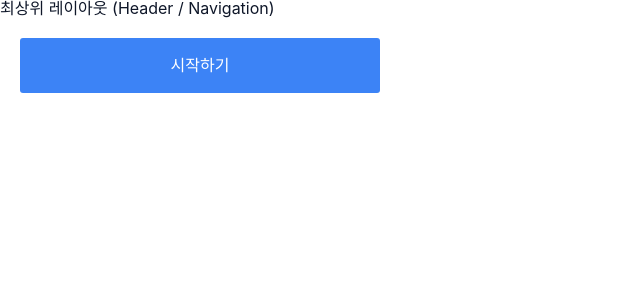
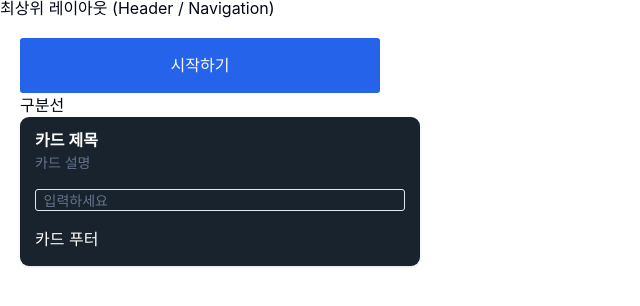
Before and after one commit to JJJ-un/WEANET, a React (Vite) app: page / in a window 1280 px wide. Shown: the top 306 px of the page, without its empty margins (0-640 px from the left). Built offline with nearby package versions, Linux system fonts and the light colour scheme; a web font is replaced by a local one.

Commit message:
chore: 디자인 시스템 단위 변경 HSL -> HEX

```diff
--- a/src/routes/index.tsx
+++ b/src/routes/index.tsx
@@ -1,10 +1,27 @@
 import { createFileRoute } from "@tanstack/react-router";
 import { Button } from "@/shared/ui/button";
+import { Input } from "@/shared/ui/input";
+import * as S from "@/shared/ui/card";
 
 export const Route = createFileRoute("/")({
   component: RouteComponent,
 });
 
 function RouteComponent() {
-  return <Button>시작하기</Button>;
+  return (
+    <div>
+      <Button>시작하기</Button>
+      <div>구분선</div>
+      <S.Card className="w-[400px]">
+        <S.CardHeader>
+          <S.CardTitle>카드 제목</S.CardTitle>
+          <S.CardDescription>카드 설명</S.CardDescription>
+        </S.CardHeader>
+        <S.CardContent>
+          <Input placeholder="입력하세요" />
+        </S.CardContent>
+        <S.CardFooter>카드 푸터</S.CardFooter>
+      </S.Card>
+    </div>
+  );
 }
--- a/src/shared/styles/colors.css
+++ b/src/shared/styles/colors.css
@@ -1,6 +1,6 @@
 /* ========================================= */
 /* 2. 컬러 팔레트 정의 (Design Tokens) */
-/* 실제 색상 값(HSL 숫자)은 여기서만 관리합니다. */
+/* 실제 색상 값(HEX)은 여기서만 관리합니다. */
 /* ========================================= */
 
 :root {
@@ -9,77 +9,63 @@
   /* -------------------------------- */
   --radius: 0.5rem; /* 기본 둥글기 (8px) */
 
+
   /* -------------------------------- */
-  /* Light Mode (Clean White Style) */
+  /* Light Mode (기본) */
   /* -------------------------------- */
 
-  /* 배경: 완전한 흰색 */
-  --background: 0 0% 100%;
-  /* 글씨: 짙은 남색 (가독성 최적화) */
-  --foreground: 222 47% 11%;
+  /* 배경 및 텍스트 */
+  --background: #ffffff;       /* 흰색 */
+  --foreground: #020817;       /* 진한 남색 (Slate-950) */
 
-  /* Primary: 토스 블루 (쨍한 파랑) */
-  --primary: 217 91% 60%;
-  --primary-foreground: 0 0% 100%;
+  /* Primary (브랜드 컬러: Blue-600) */
+  --primary: #2563eb;
+  --primary-foreground: #f8fafc; /* Slate-50 */
 
-  /* Secondary: 연한 회색 배경 */
-  --secondary: 210 40% 96.1%;
-  --secondary-foreground: 222 47% 11%;
+  /* Secondary (보조 버튼 등: Slate-100) */
+  --secondary: #f1f5f9;
+  --secondary-foreground: #0f172a; /* Slate-900 */
 
-  /* Muted: 비활성/설명 텍스트용 배경 */
-  --muted: 210 40% 96.1%;
-  --muted-foreground: 215 16% 47%;
+  /* Muted (비활성, 설명 텍스트: Slate-100) */
+  --muted: #f1f5f9;
+  --muted-foreground: #64748b; /* Slate-500 */
 
-  /* Card: 흰색 */
-  --card: 0 0% 100%;
-  --card-foreground: 222 47% 11%;
+  /* UI 요소 (테두리, 입력창: Slate-200) */
+  --border: #e2e8f0;
+  --input: #e2e8f0;
+  --ring: #2563eb;             /* Primary와 동일 */
+  --card: #ffffff;
+  --card-foreground: #18232D;
 
-  /* UI 요소 (테두리, 입력창) */
-  --border: 214 32% 91%;
-  --input: 214 32% 91%;
-  --ring: 217 91% 60%;
-
-  /* 상태 (Destructive: 경고/삭제) */
-  --destructive: 0 84% 60%;
-  --destructive-foreground: 0 0% 100%;
+  /* 상태 (Destructive: Red-500) */
+  --destructive: #ef4444;
+  --destructive-foreground: #f8fafc;
 }
 
 /* -------------------------------- */
-/* Dark Mode (Deep Navy Style) */
-/* 요청하신 #101C22, #18232D 적용됨 */
+/* Dark Mode (다크 모드 오버라이드) */
 /* -------------------------------- */
 @media (prefers-color-scheme: dark) {
   :root {
-    /* [Background] #101C22 -> HSL 변환 */
-    /* 앱의 메인 배경색 (깊은 네이비) */
-    --background: 200 36% 10%;
-    --foreground: 210 20% 98%;     /* 밝은 회색 텍스트 */
+    --background: #020817;       /* Slate-950 */
+    --foreground: #f8fafc;       /* Slate-50 */
 
-    /* [Card] #18232D -> HSL 변환 */
-    /* 카드, 모달, 컨테이너 배경색 (배경보다 아주 조금 밝음) */
-    --card: 210 30% 14%;
-    --card-foreground: 210 20% 98%;
+    --primary: #3b82f6;          /* Blue-500 (다크모드용 밝은 블루) */
+    --primary-foreground: #0f172a;
 
-    /* [Primary] #0064FF (토스 브랜드 블루) */
-    --primary: 216 100% 50%;
-    --primary-foreground: 0 0% 100%;
+    --secondary: #1e293b;        /* Slate-800 */
+    --secondary-foreground: #f8fafc;
 
-    /* [Secondary] #2C353E (보조 버튼) */
-    --secondary: 210 17% 21%;
-    --secondary-foreground: 210 20% 98%;
+    --muted: #1e293b;            /* Slate-800 */
+    --muted-foreground: #94a3b8; /* Slate-400 */
 
-    /* [Muted] #18232D (설명 텍스트/비활성) */
-    /* 카드 배경색과 동일하게 가져가거나 살짝 다르게 설정 */
-    --muted: 210 30% 14%;
-    --muted-foreground: 213 13% 59%; /* #8B95A1 (회색 텍스트) */
+    --border: #1e293b;           /* Slate-800 */
+    --input: #1e293b;
+    --ring: #1d4ed8;             /* Blue-700 (다크모드 포커스링) */
+    --card: #020817;
+    --card-foreground: #f8fafc;
 
-    /* [Border/Input] #232B34 (구분선) */
-    --border: 212 19% 17%;
-    --input: 212 19% 17%;
-    --ring: 216 100% 50%;
-
-    /* [Destructive] #FF3B30 (경고 빨강) */
-    --destructive: 3 100% 59%;
-    --destructive-foreground: 0 0% 100%;
+    --destructive: #7f1d1d;      /* Red-900 */
+    --destructive-foreground: #f8fafc;
   }
 }
--- a/src/shared/styles/theme.css
+++ b/src/shared/styles/theme.css
@@ -7,27 +7,30 @@
   /* 폰트 연결 */
   --font-sans: "Pretendard", -apple-system, BlinkMacSystemFont, system-ui, Roboto, "Helvetica Neue", "Segoe UI", "Apple SD Gothic Neo", "Noto Sans KR", "Malgun Gothic", "Apple Color Emoji", "Segoe UI Emoji", "Segoe UI Symbol", sans-serif;
 
-  /* 색상 연결 (hsl 함수로 감싸서 사용) */
-  --color-background: hsl(var(--background));
-  --color-foreground: hsl(var(--foreground));
+  /*
+     색상 연결 수정 완료!
+     hsl() 함수를 제거하여 HEX 코드를 그대로 통과시킵니다.
+  */
+  --color-background: var(--background);
+  --color-foreground: var(--foreground);
 
-  --color-primary: hsl(var(--primary));
-  --color-primary-foreground: hsl(var(--primary-foreground));
+  --color-primary: var(--primary);
+  --color-primary-foreground: var(--primary-foreground);
 
-  --color-secondary: hsl(var(--secondary));
-  --color-secondary-foreground: hsl(var(--secondary-foreground));
+  --color-secondary: var(--secondary);
+  --color-secondary-foreground: var(--secondary-foreground);
 
-  --color-muted: hsl(var(--muted));
-  --color-muted-foreground: hsl(var(--muted-foreground));
+  --color-muted: var(--muted);
+  --color-muted-foreground: var(--muted-foreground);
 
-  --color-destructive: hsl(var(--destructive));
-  --color-destructive-foreground: hsl(var(--destructive-foreground));
+  --color-destructive: var(--destructive);
+  --color-destructive-foreground: var(--destructive-foreground);
 
-  --color-border: hsl(var(--border));
-  --color-input: hsl(var(--input));
-  --color-ring: hsl(var(--ring));
-  --color-card: hsl(var(--card));
-  --color-card-foreground: hsl(var(--card-foreground));
+  --color-border: var(--border);
+  --color-input: var(--input);
+  --color-ring: var(--ring);
+  --color-card: var(--card);
+  --color-card-foreground: var(--card-foreground);
 
   /* 둥글기 연결 */
   --radius-sm: calc(var(--radius) - 2px);
--- a/src/shared/ui/button.tsx
+++ b/src/shared/ui/button.tsx
@@ -1,6 +1,6 @@
 import { Slot } from "@radix-ui/react-slot";
 import { cva, type VariantProps } from "class-variance-authority";
-import { cn } from "@/lib/utils";
+import { cn } from "@/shared/lib/utils";
 import type { ComponentProps } from "react";
 
 const buttonVariants = cva(
--- a/src/shared/ui/card.tsx
+++ b/src/shared/ui/card.tsx
@@ -7,7 +7,7 @@ function Card({ className, ...props }: React.ComponentProps<"div">) {
     <div
       data-slot="card"
       className={cn(
-        "bg-card text-card-foreground flex flex-col gap-6 rounded-xl border py-6 shadow-sm",
+        "bg-card-foreground text-card flex flex-col gap-6 rounded-xl py-6 shadow-sm",
         className,
       )}
       {...props}
```
